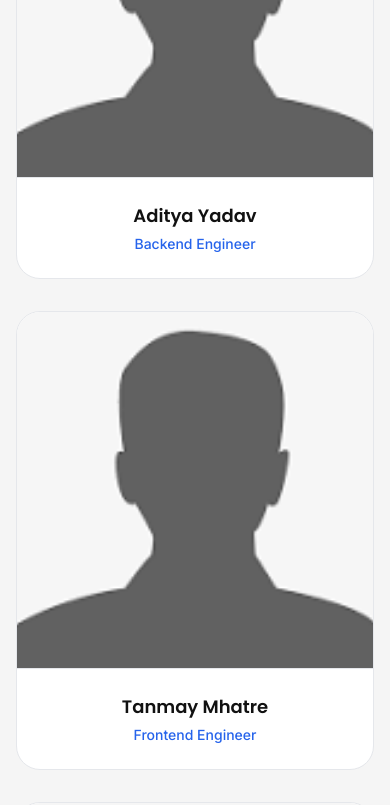
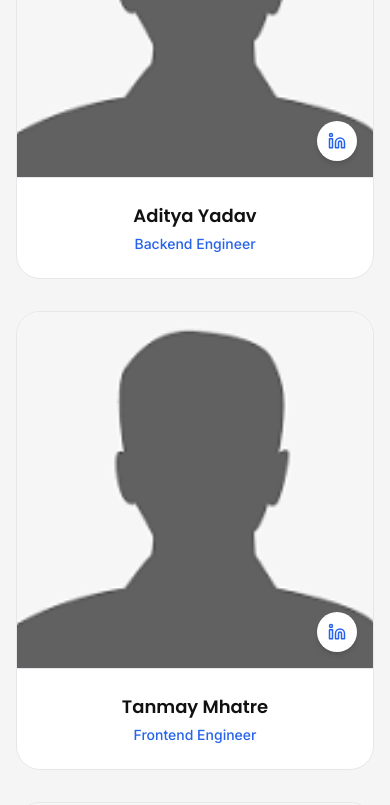
Before and after one commit to AltimaOak/Altima-portfolio, a React (Vite) app: page / in a window 390 px wide. Shown: the part 6420-7225 px from the top of the page. Built offline with nearby package versions, Linux system fonts and the light colour scheme.

Commit message:
fix the teams section for mobileview

```diff
--- a/src/components/sections/Team.jsx
+++ b/src/components/sections/Team.jsx
@@ -67,8 +67,8 @@ export const Team = () => {
               className="group bg-white rounded-[24px] border border-border-primary overflow-hidden hover:neo-shadow transition-all duration-300"
             >
               <div className="aspect-square overflow-hidden relative">
-                {/* LinkedIn link only on hover */}
-                <div className="absolute inset-0 bg-black/50 z-10 opacity-0 group-hover:opacity-100 transition-opacity flex items-center justify-center backdrop-blur-[2px]">
+                {/* LinkedIn link only on hover for desktop */}
+                <div className="absolute inset-0 bg-black/50 z-10 opacity-0 group-hover:opacity-100 transition-opacity hidden lg:flex items-center justify-center backdrop-blur-[2px]">
                   <a
                     href={member.linkedin}
                     target="_blank"
@@ -79,6 +79,18 @@ export const Team = () => {
                     <LinkedinIcon size={20} />
                   </a>
                 </div>
+
+                {/* Floating LinkedIn link always visible on mobile/tablet */}
+                <a
+                  href={member.linkedin}
+                  target="_blank"
+                  rel="noopener noreferrer"
+                  className="absolute bottom-4 right-4 z-20 w-10 h-10 rounded-full bg-white text-secondary flex items-center justify-center shadow-md active:bg-secondary active:text-white transition-colors lg:hidden"
+                  title="View LinkedIn Profile"
+                >
+                  <LinkedinIcon size={18} />
+                </a>
+
                 <img
                   src={member.image}
                   alt={member.name}
```
